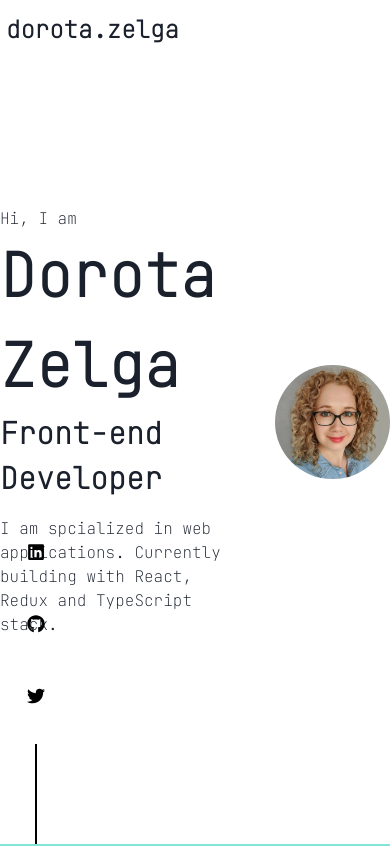
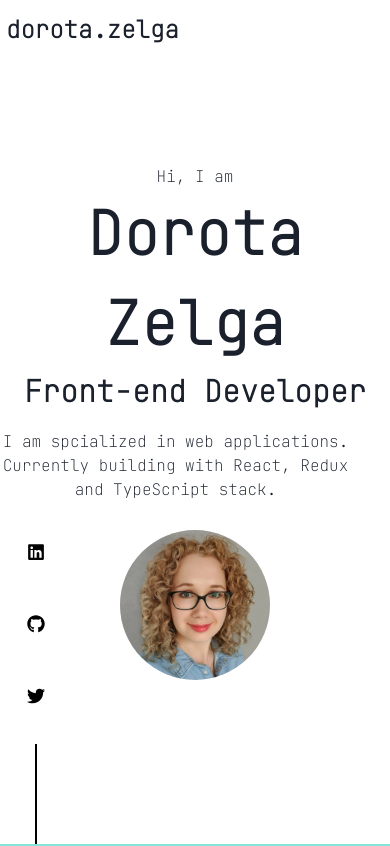
Before and after one commit to wroclawianka/portfolio, a React (Create React App) app: page / in a window 390 px wide. Shown: the top 846 px of the page. Built offline with nearby package versions, Linux system fonts and the light colour scheme; the HTML template or start-up script is replaced by a standard one.

Commit message:
introp responsive wip

```diff
--- a/src/components/intro/intro.component.tsx
+++ b/src/components/intro/intro.component.tsx
@@ -8,8 +8,8 @@ export const Intro = () => {
 
   return (
     <Grid sx={style.root}>
-      <Grid sx={style.content}>
-        <Box>
+      <Grid sx={style.grid}>
+        <Box sx={style.content}>
           <Text fontSize="md">{t('intro.hi')} </Text>
           <Text fontSize="6xl" sx={style.subtitle}>
             {t('intro.dorota_zelga')}
--- a/src/components/intro/intro.theme.ts
+++ b/src/components/intro/intro.theme.ts
@@ -4,17 +4,36 @@ export const introTheme = {
     baseStyle: {
       root: {
         minHeight: '100vh',
-        fontFamily: '"JetBrains Mono", monospace'
+        fontFamily: '"JetBrains Mono", monospace',
       },
-      content: {
+      grid: {
         width: 'fit-content',
         minWidth: 'calc(55vw)',
         maxWidth: '800px',
         heigth: 'fit-content',
         margin: 'auto',
-        gridAutoFlow: 'row',
-        gridTemplateColumns: '7fr 3fr',
-        gap: 2
+        gap: 2,
+        gridAutoFlow: {
+          base: 'column',
+          md: 'row'
+        },
+        gridTemplateAreas:
+          '"content content" "picture picture"'
+        // gridTemplateColumns: {
+        //   md: '7fr 3fr',
+        // },
+        // gridTemplateRows: {
+        //   base: '1fr 1fr 1fr'
+        // }
+      },
+      content: {
+        gridArea: 'content',
+        textAlign: {
+          base: 'center'
+        },
+        maxWidth: {
+          base: '450px'
+        }
       },
       subtitle: {
         fontWeight: 'bold'
@@ -25,7 +44,15 @@ export const introTheme = {
       },
       picture: {
         minWidth: '100px',
-        margin: 'auto'
+        margin: 'auto',
+        gridArea: 'picture',
+        maxWidth: {
+          base: '150px',
+          md: 'inherit'
+        },
+        marginTop: {
+          base: 5
+        }
       }
     }
   }
```
